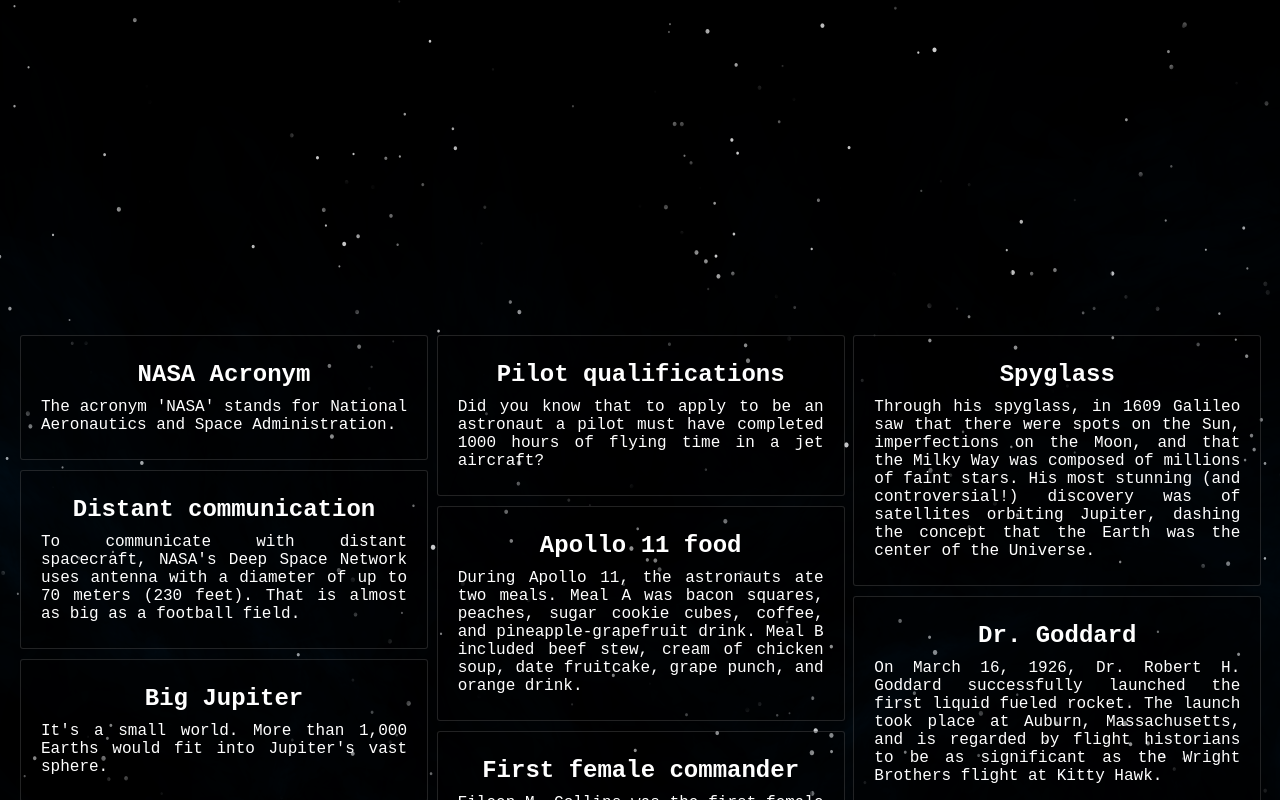
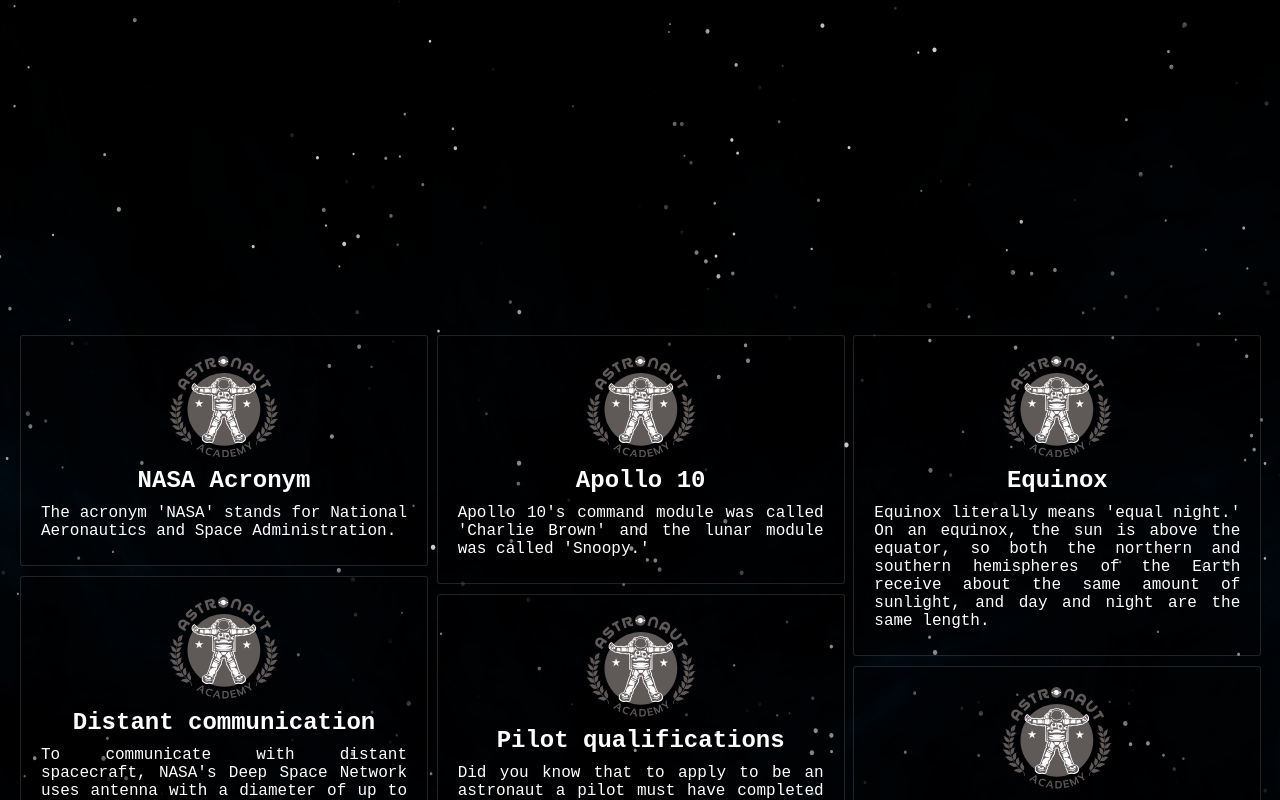
Before and after one commit to stijn-veren/rbs-eh, a React (Create React App) app: page / in a window 1280 px wide. Shown: the top 800 px of the page. Built offline with nearby package versions, Linux system fonts and the light colour scheme.

Commit message:
Add click begaviour

```diff
--- a/src/App.js
+++ b/src/App.js
@@ -20,12 +20,21 @@
     }
   }
 
+  updateClicked(id) {
+    let stateCopy = Object.assign({}, this.state)
+    stateCopy.facts[id].clicked = true
+    this.setState(stateCopy)
+  }
+
   render() {
     return (
       <div className={styles.App}>
         <Title />
         <Background />
-        <Grid facts={this.state.facts} />
+        <Grid
+          facts={this.state.facts}
+          updateClicked={this.updateClicked.bind(this)}
+        />
         <Rocket />
         <Smoke />
       </div>
--- a/src/Grid/Grid.js
+++ b/src/Grid/Grid.js
@@ -6,9 +6,17 @@
 import styles from './Grid.module.css'
 
 export default class App extends React.Component {
+  updateClicked(id) {
+    this.props.updateClicked(id)
+  }
+
   renderFacts() {
     return this.props.facts.map((item) => (
-      <GridItem key={item.id} fact={item} />
+      <GridItem
+        key={item.id}
+        fact={item}
+        updateClicked={this.updateClicked.bind(this)}
+      />
     ))
   }
 
--- a/src/Grid/GridItem.js
+++ b/src/Grid/GridItem.js
@@ -1,8 +1,16 @@
+import Badge from './Badge'
+import Explorer from './Explorer'
+
+// CSS
 import styles from './GridItem.module.css'
 
 const GridItem = (props) => {
   return (
-    <div className={styles.card}>
+    <div
+      className={styles.card}
+      onClick={() => props.updateClicked(props.fact.id)}
+    >
+      {props.fact.clicked ? <Explorer /> : <Badge />}
       <h2 className={styles.title}>{props.fact.title}</h2>
       <article className={styles.fact}>{props.fact.fact}</article>
     </div>
--- a/src/Grid/GridItem.module.css
+++ b/src/Grid/GridItem.module.css
@@ -42,3 +42,7 @@
 .flash {
   animation-name: flash;
 }
+
+.badge {
+  margin-bottom: 0px;
+}
```
